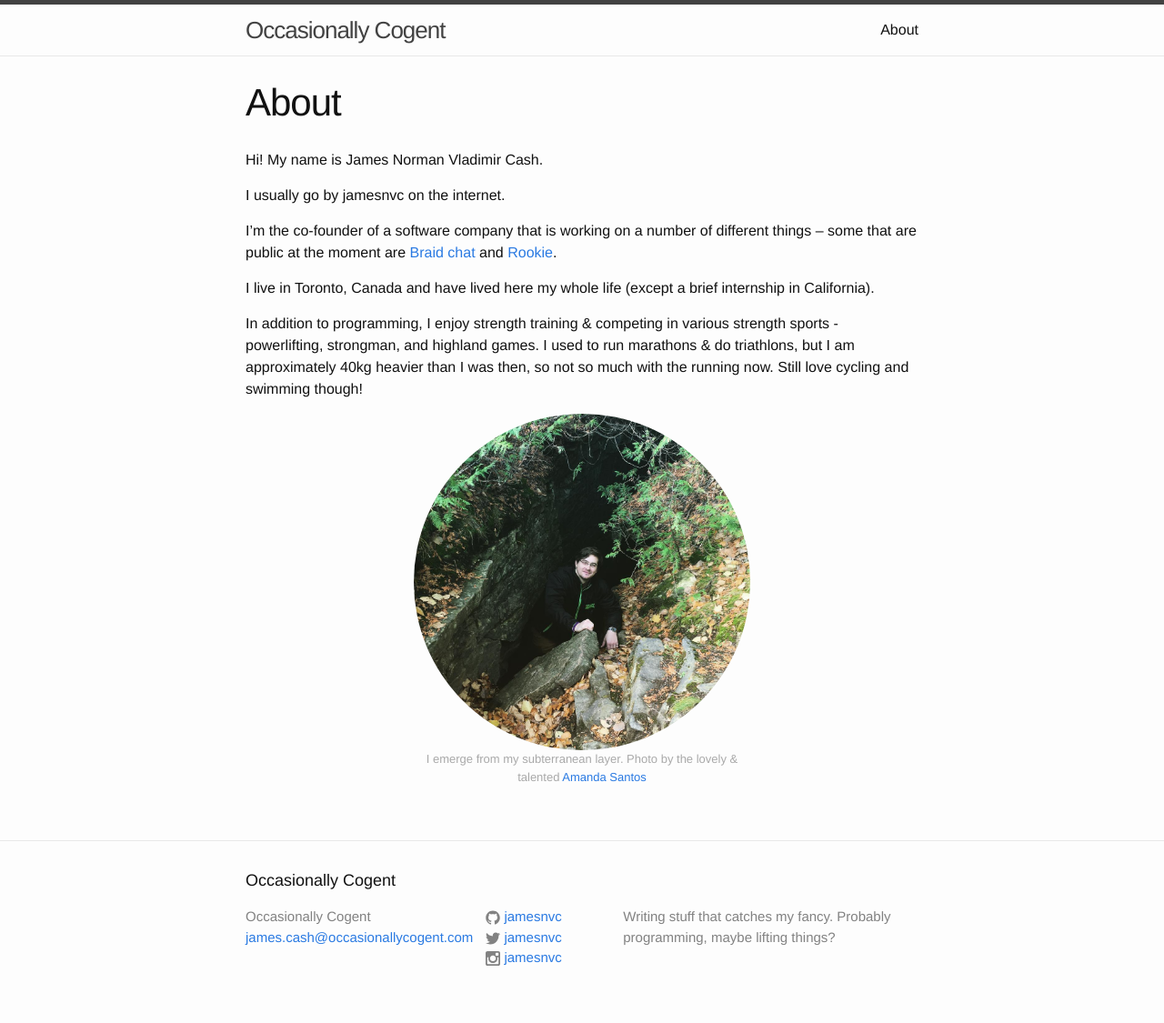
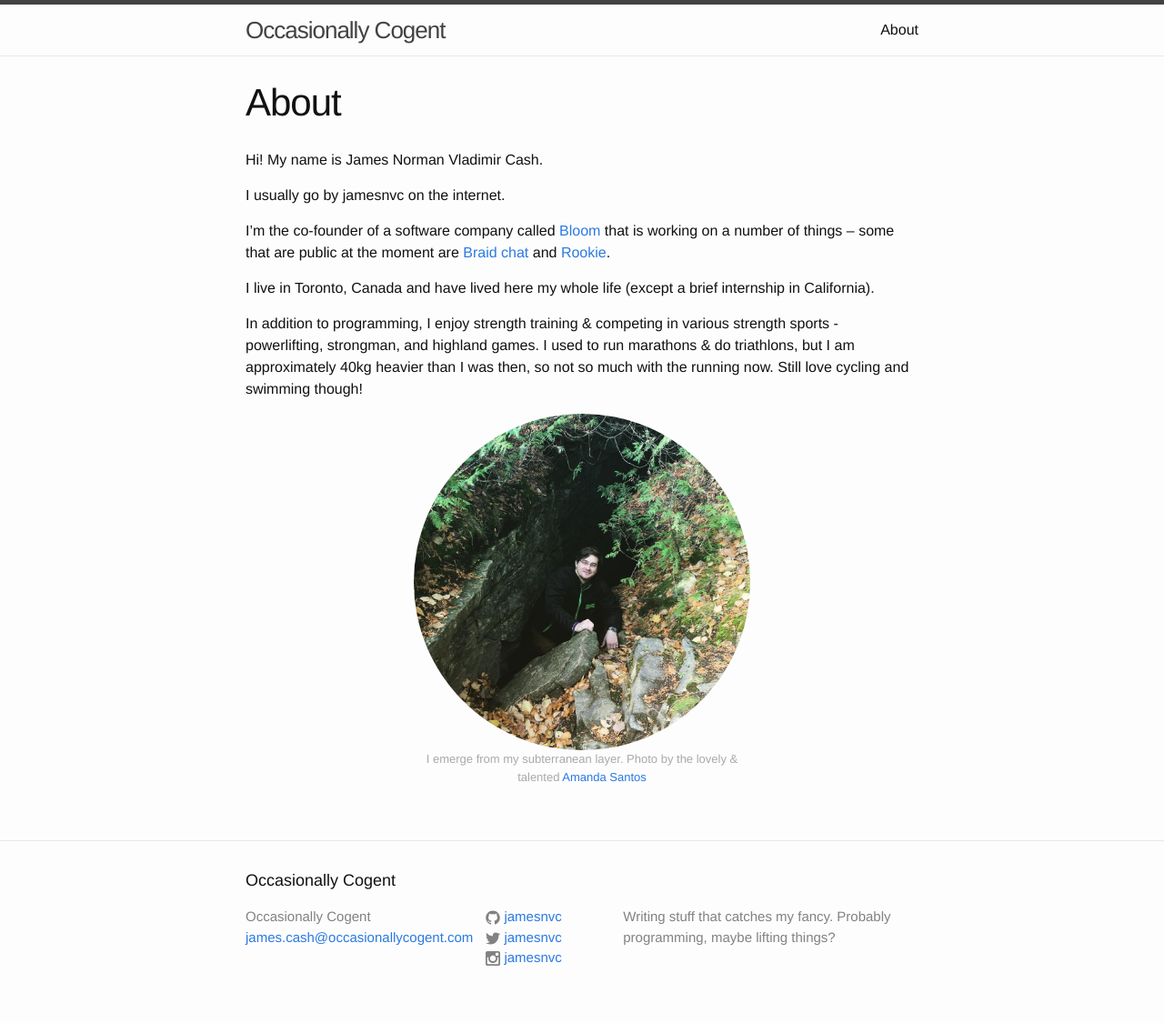
Before and after one commit to jamesnvc/occasionallycogent, a Jekyll site: the page built from about.md, in a window 1280 px wide. Shown: the whole page at 91% size. Built offline with Jekyll 4.4.1, drawn with Linux system fonts in a browser that asks for light colours.

Commit message:
Update about page

```diff
--- a/about.md
+++ b/about.md
@@ -8,7 +8,7 @@ Hi! My name is James Norman Vladimir Cash.
 
 I usually go by jamesnvc on the internet.
 
-I'm the co-founder of a software company that is working on a number of different things -- some that are public at the moment are [Braid chat][braid] and [Rookie][getrookie].
+I'm the co-founder of a software company called [Bloom][bloom] that is working on a number of things -- some that are public at the moment are [Braid chat][braid] and [Rookie][getrookie].
 
 I live in Toronto, Canada and have lived here my whole life (except a brief internship in California).
 
@@ -24,5 +24,6 @@ Photo by the lovely & talented <a href="https://instagram.com/magic.santos/">Ama
 </figcaption>
 </figure>
 
+  [bloom]: http://bloomventures.io/
   [braid]: https://github.com/braidchat/braid
   [getrookie]: https://www.getrookie.com
```
